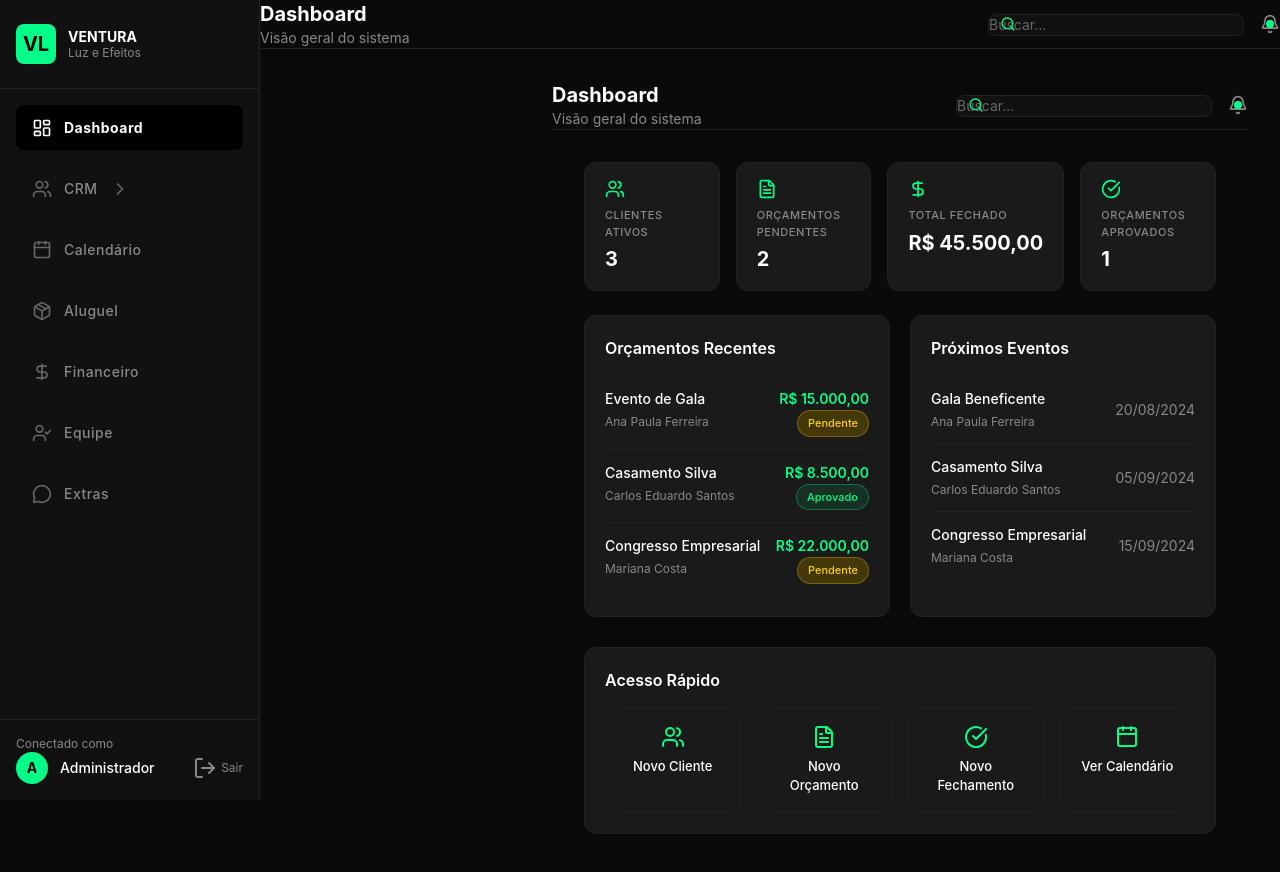
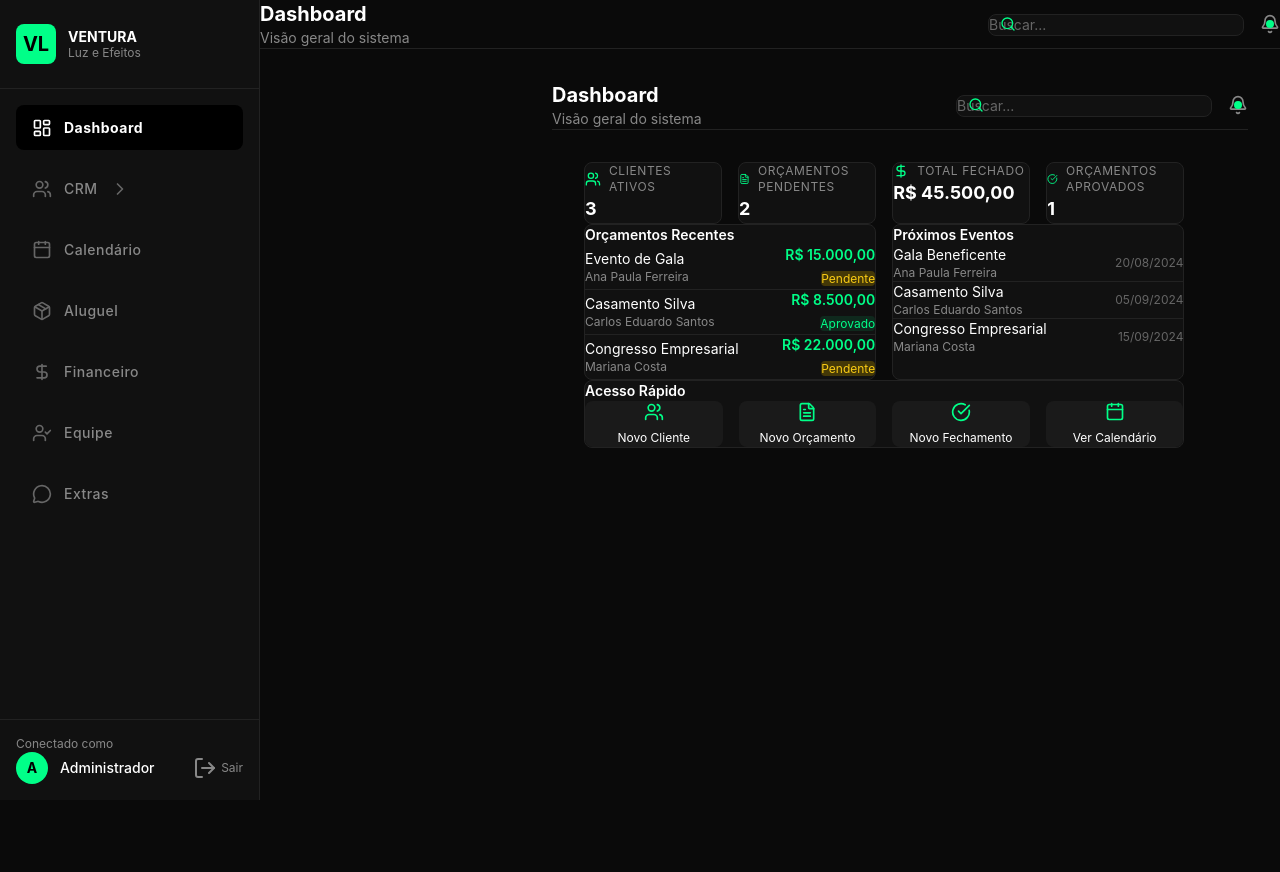
Before and after one commit to projetoVentura/SistemaVentura, a React (Vite) app: page / in a window 1280 px wide. Shown: the top 872 px of the page. Built offline with nearby package versions, Linux system fonts and the light colour scheme.

Commit message:
refactor: dashboard compacto em 2 colunas ocupando 95% da tela

```diff
--- a/src/pages/Dashboard.jsx
+++ b/src/pages/Dashboard.jsx
@@ -60,40 +60,45 @@
 
   return (
     <Layout title="Dashboard">
-      {/* SEÇÃO 1: KPIs (4 cards em linha, menor altura) */}
-      <div className="kpi-section">
+      <div className="w-[95%] mx-auto">
+        {/* SEÇÃO 1: KPIs em linha horizontal, compactos */}
+        <div className="grid grid-cols-4 gap-4 mb-4">
           {stats.map((stat) => (
             <div
               key={stat.label}
-            className="kpi-card-compact"
+              className="bg-[#111111] border border-[#222222] rounded-lg p-3"
             >
-            <div className="kpi-icon-compact">
-              <stat.icon className="w-5 h-5 text-[#00ff88]" />
+              <div className="flex items-center gap-2 mb-1">
+                <stat.icon className="w-4 h-4 text-[#00ff88]" />
+                <p className="text-xs text-[#888888] uppercase tracking-wider">{stat.label}</p>
               </div>
-            <p className="kpi-label-compact">{stat.label}</p>
-            <p className="kpi-value-compact">{stat.value}</p>
+              <p className="text-lg font-bold text-white">{stat.value}</p>
             </div>
           ))}
         </div>
 
-      {/* SEÇÃO 2: Conteúdo Principal (2 colunas iguais: 1fr 1fr) */}
-      <div className="main-content-grid">
+        {/* SEÇÃO 2: Duas colunas (1fr 1fr) */}
+        <div className="grid grid-cols-2 gap-4 mb-4">
           {/* Coluna Esquerda: Orçamentos Recentes */}
-        <div className="content-card">
-          <h3 className="content-card-title">Orçamentos Recentes</h3>
-          <div className="content-list">
+          <div className="bg-[#111111] border border-[#222222] rounded-lg p-4">
+            <h3 className="text-sm font-semibold text-white mb-3">Orçamentos Recentes</h3>
+            <div className="divide-y divide-[#222222]">
               {orcamentosData.slice(0, 5).map((orcamento) => (
                 <div
                   key={orcamento.id}
-                className="content-list-item"
+                  className="flex items-center justify-between py-2"
                 >
                   <div>
-                  <p className="content-item-title">{orcamento.titulo}</p>
-                  <p className="content-item-subtitle">{orcamento.clienteNome}</p>
+                    <p className="text-sm text-white">{orcamento.titulo}</p>
+                    <p className="text-xs text-[#888888]">{orcamento.clienteNome}</p>
                   </div>
                   <div className="text-right">
-                  <p className="content-item-value">{formatCurrency(orcamento.valor)}</p>
-                  <span className={`status-badge ${orcamento.status}`}>
+                    <p className="text-sm font-semibold text-[#00ff88]">{formatCurrency(orcamento.valor)}</p>
+                    <span className={`text-xs px-2 py-0.5 rounded ${
+                      orcamento.status === 'aprovado'
+                        ? 'bg-[#00ff88]/10 text-[#00ff88]'
+                        : 'bg-[#443807] text-[#facc15]'
+                    }`}>
                       {orcamento.status.charAt(0).toUpperCase() + orcamento.status.slice(1)}
                     </span>
                   </div>
@@ -103,30 +108,29 @@
           </div>
 
           {/* Coluna Direita: Próximos Eventos */}
-        <div className="content-card">
-          <h3 className="content-card-title">Próximos Eventos</h3>
-          <div className="content-list">
+          <div className="bg-[#111111] border border-[#222222] rounded-lg p-4">
+            <h3 className="text-sm font-semibold text-white mb-3">Próximos Eventos</h3>
+            <div className="divide-y divide-[#222222]">
               {proximosEventos.map((evento, index) => (
                 <div
                   key={index}
-                className="event-list-item"
+                  className="flex items-center justify-between py-2"
                 >
-                <div className="flex-1">
-                  <p className="content-item-title">{evento.titulo}</p>
-                  <p className="content-item-subtitle">{evento.cliente}</p>
+                  <div>
+                    <p className="text-sm text-white">{evento.titulo}</p>
+                    <p className="text-xs text-[#888888]">{evento.cliente}</p>
                   </div>
-                <span className="event-date">{formatDate(evento.data)}</span>
+                  <span className="text-xs text-[#666666]">{formatDate(evento.data)}</span>
                 </div>
               ))}
             </div>
           </div>
         </div>
 
-      {/* SEÇÃO 3: Acesso Rápido (margin-top: 30px) */}
-      <div className="quick-access-section">
-        <div className="content-card">
-          <h3 className="content-card-title">Acesso Rápido</h3>
-          <div className="quick-access-grid">
+        {/* SEÇÃO 3: Acesso Rápido (cards menores, em linha) */}
+        <div className="bg-[#111111] border border-[#222222] rounded-lg p-4">
+          <h3 className="text-sm font-semibold text-white mb-3">Acesso Rápido</h3>
+          <div className="grid grid-cols-4 gap-4">
             {[
               { label: 'Novo Cliente', icon: Users, href: '/crm/clientes' },
               { label: 'Novo Orçamento', icon: FileText, href: '/crm/orcamentos' },
@@ -136,10 +140,10 @@
               <a
                 key={item.label}
                 href={item.href}
-                className="quick-access-card"
+                className="flex flex-col items-center gap-2 p-3 bg-[#1a1a1a] rounded-lg hover:bg-[#222222] hover:border-[#00ff88] border border-transparent transition-all"
               >
-                <item.icon className="w-6 h-6 text-[#00ff88]" />
-                <span className="quick-access-label">{item.label}</span>
+                <item.icon className="w-5 h-5 text-[#00ff88]" />
+                <span className="text-xs text-white text-center">{item.label}</span>
               </a>
             ))}
           </div>
```
Lines whose indentation alone changed are shown as unchanged.
